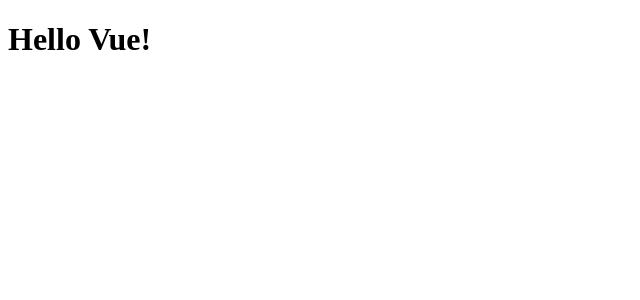
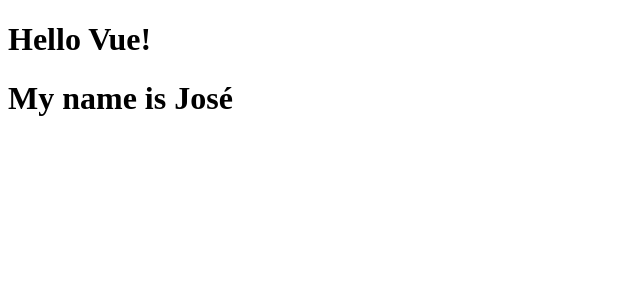
Before and after one commit to Augusto008/vue-fundamentals, a Vue app in the folder 2_vue_project/: page / in a window 1280 px wide. Shown: the top 300 px of the page, without its empty margins (0-640 px from the left). Built offline with nearby package versions, Linux system fonts and the light colour scheme.

Commit message:
Feat(`App.vue`): Import `LyfeCycle.vue` component

```diff
--- a/2_vue_project/src/App.vue
+++ b/2_vue_project/src/App.vue
@@ -1,15 +1,20 @@
 <template>
-  <FirstComponent />
+  <div>
+    <FirstComponent />
+    <LifeCycle />
+  </div>
 </template>
 
 <script>
 
   import FirstComponent from './components/FirstComponent.vue';
+  import LifeCycle from './components/LifeCycle.vue';
 
   export default {
       name: 'App',
       components: {
-        FirstComponent
+        FirstComponent,
+        LifeCycle
       }
   }
 </script>
```
